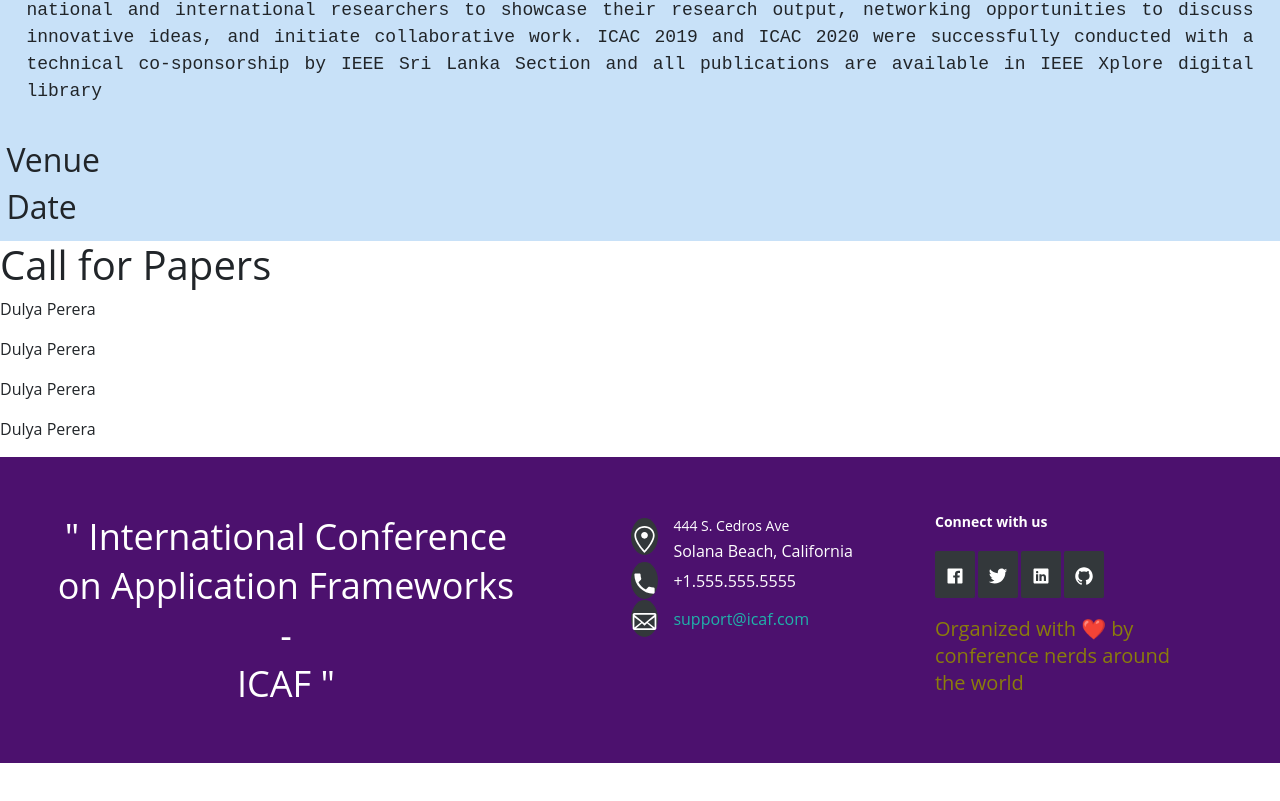
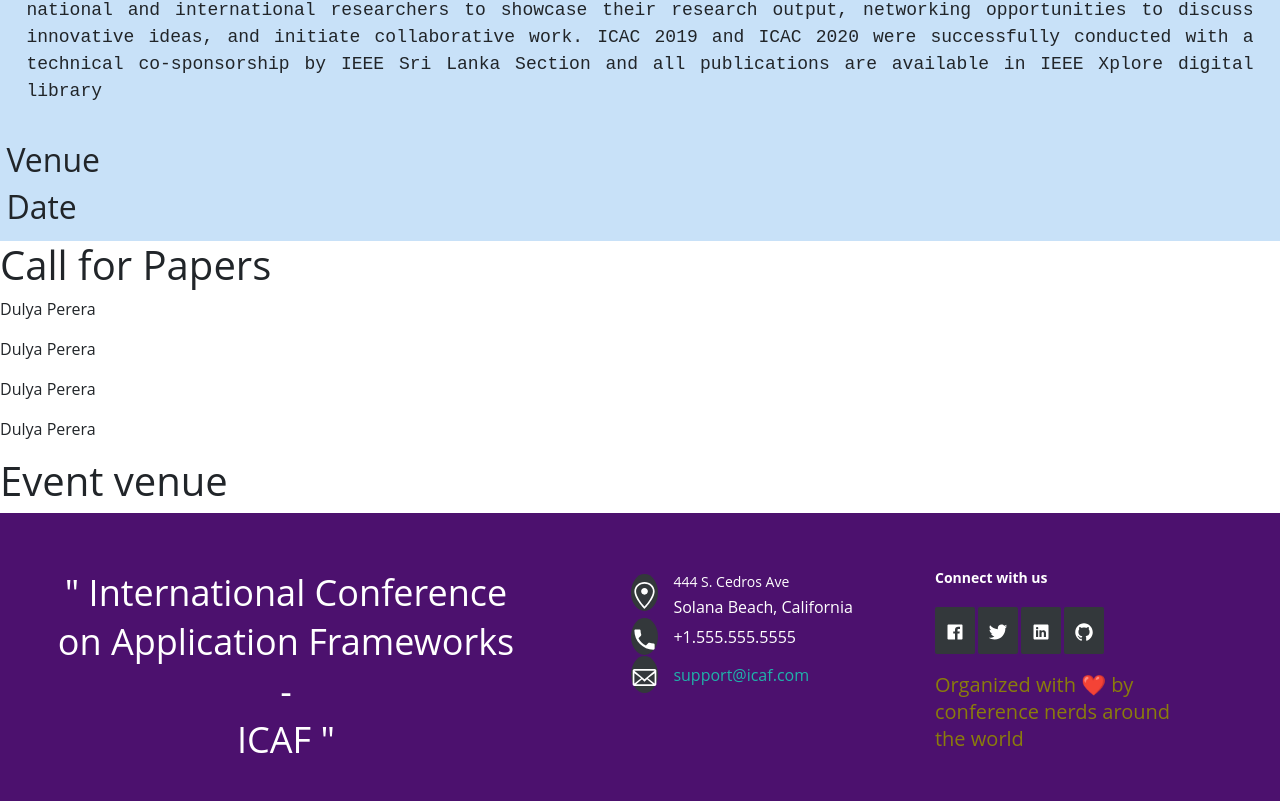
Before and after one commit to maheshi98/AF_PROJECT, a React (Vite) app in the folder FrontEnd/app/: page / in a window 1280 px wide. Shown: the part 1090-1891 px from the top of the page. Before the commit the page ends 1853 px from the top, so only its background shows below. Built offline with nearby package versions, Linux system fonts and the light colour scheme.

Commit message:
Add map section

```diff
--- a/FrontEnd/app/src/Components/Home/Home.jsx
+++ b/FrontEnd/app/src/Components/Home/Home.jsx
@@ -2,6 +2,7 @@ import React, { Component } from 'react';
 import MainSection from './MainSection/MainSection';
 import AboutSection from './AboutSection/AboutSection';
 import PaperTopicsSection from './PaperTopicsSection/PaperTopics';
+import MapSection from './MapSection/Map';
 import './HomeStyles.css';
 
 export default class Home extends Component {
@@ -12,6 +13,7 @@ export default class Home extends Component {
                 <MainSection />
                 <AboutSection />
                 <PaperTopicsSection />
+                <MapSection />
             </div>
         )
     }
```
